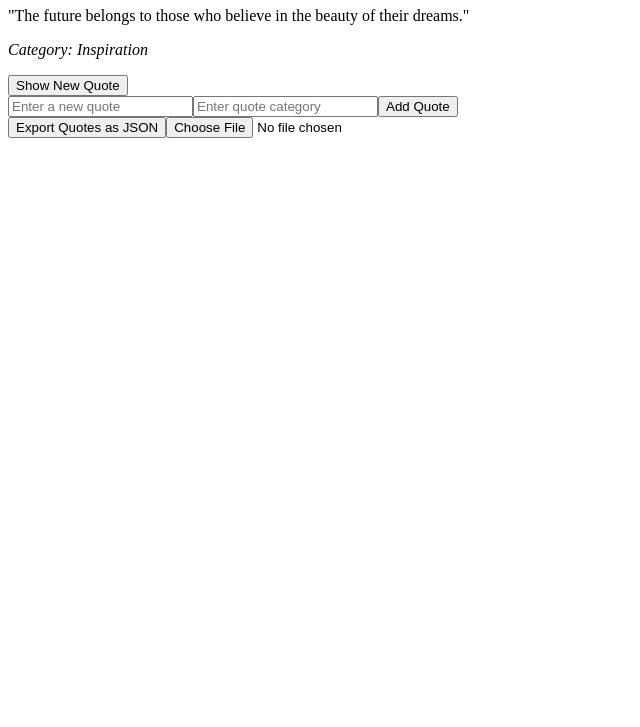
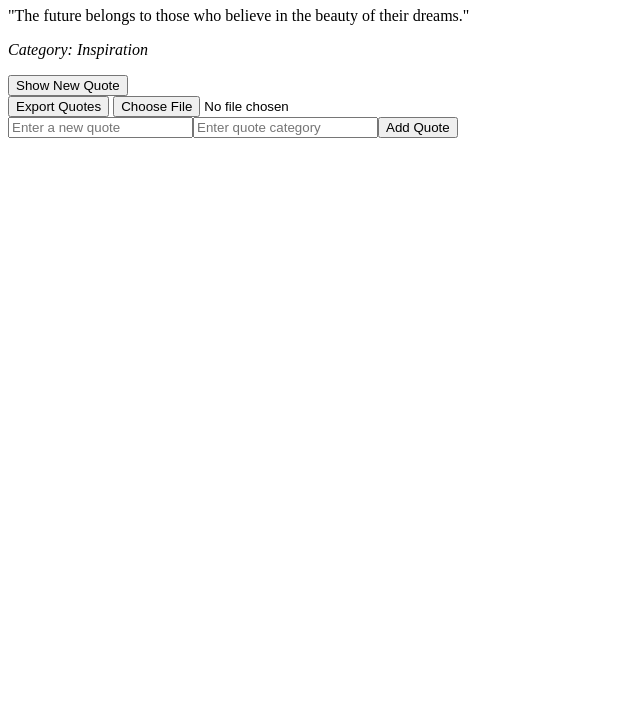
Before and after one commit to Teeya-data/alx_fe_javascript, a plain HTML site: page dom-manipulation/index.html in a window 1280 px wide. Shown: the part 73-800 px from the top of the page, without its empty margins (0-640 px from the left). Drawn offline with Linux system fonts and the light colour scheme.

Commit message:
Add Export Quotes button in HTML

```diff
--- a/dom-manipulation/index.html
+++ b/dom-manipulation/index.html
@@ -10,6 +10,11 @@
   <div id="quoteDisplay"></div>
   <button id="newQuote">Show New Quote</button>
 
+  <div>
+    <button onclick="exportToJsonFile()">Export Quotes</button>
+    <input type="file" id="importFile" accept=".json" onchange="importFromJsonFile(event)" />
+  </div>
+
   <script src="script.js"></script>
 </body>
 </html>
--- a/dom-manipulation/script.js
+++ b/dom-manipulation/script.js
@@ -117,17 +117,3 @@ showRandomQuote();
 
 // Create the add quote form dynamically
 createAddQuoteForm();
-
-// Create export button
-const exportButton = document.createElement('button');
-exportButton.textContent = 'Export Quotes as JSON';
-exportButton.onclick = exportToJsonFile;
-document.body.appendChild(exportButton);
-
-// Create import file input
-const importInput = document.createElement('input');
-importInput.type = 'file';
-importInput.id = 'importFile';
-importInput.accept = '.json';
-importInput.onchange = importFromJsonFile;
-document.body.appendChild(importInput);
```
